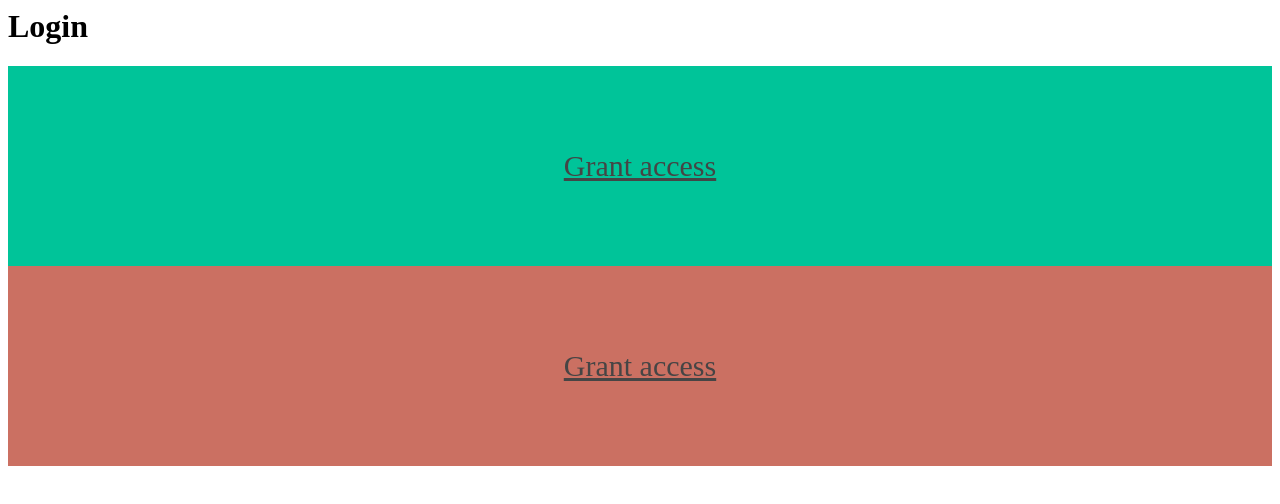
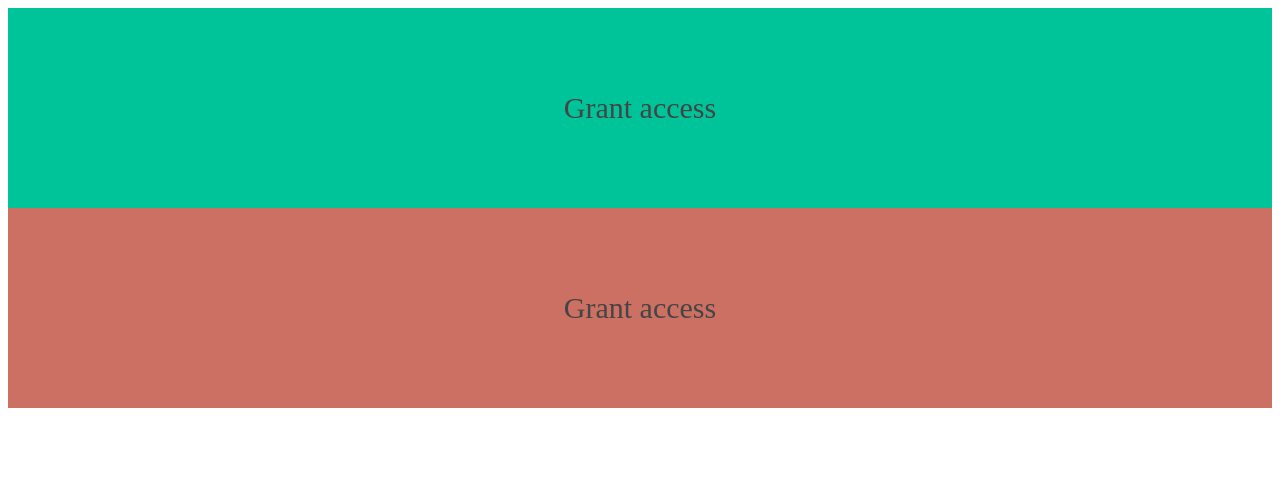
Before and after one commit to martinnormark/oauthdummy, a plain HTML site: page index.html in a window 1280 px wide. Drawn offline with Linux system fonts and the light colour scheme.

Commit message:
Update index.html

```diff
--- a/index.html
+++ b/index.html
@@ -16,6 +16,7 @@
         line-height: 200px;
         font-size: 30px;
         color: #454545;
+        text-decoration: none;
       }
 
       a.allow {
@@ -28,7 +29,6 @@
     </style>
   </head>
   <body>
-    <h1>Login</h1>
     <a class="allow" href="metrixapp://oauth-callback/?state=TEST&code=1234">Grant access</a>
     <a class="deny" href="metrixapp://oauth-callback/?error=DENIED&error_description=Invalid%20credentials">Grant access</a>
   </body>
```
